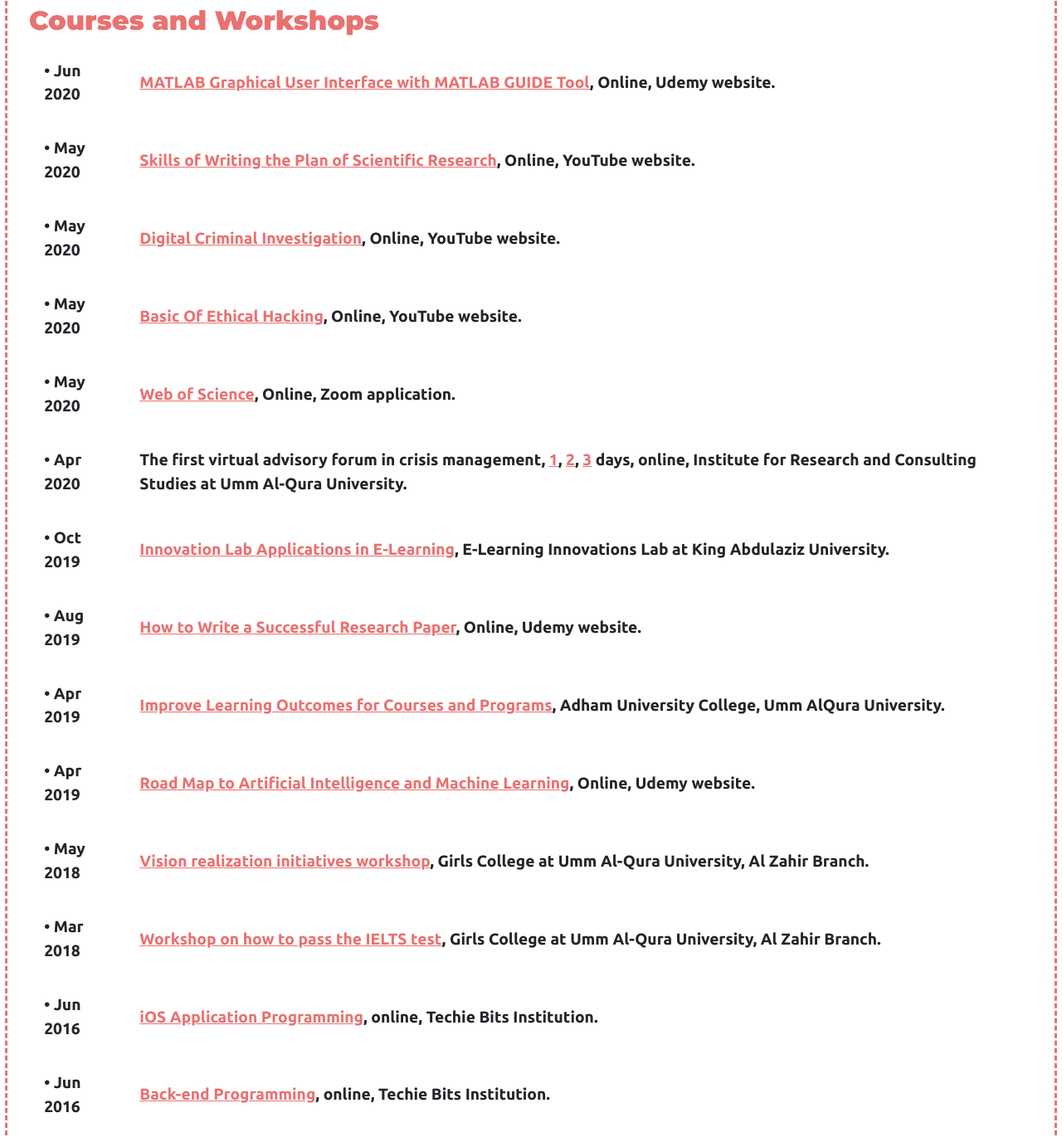
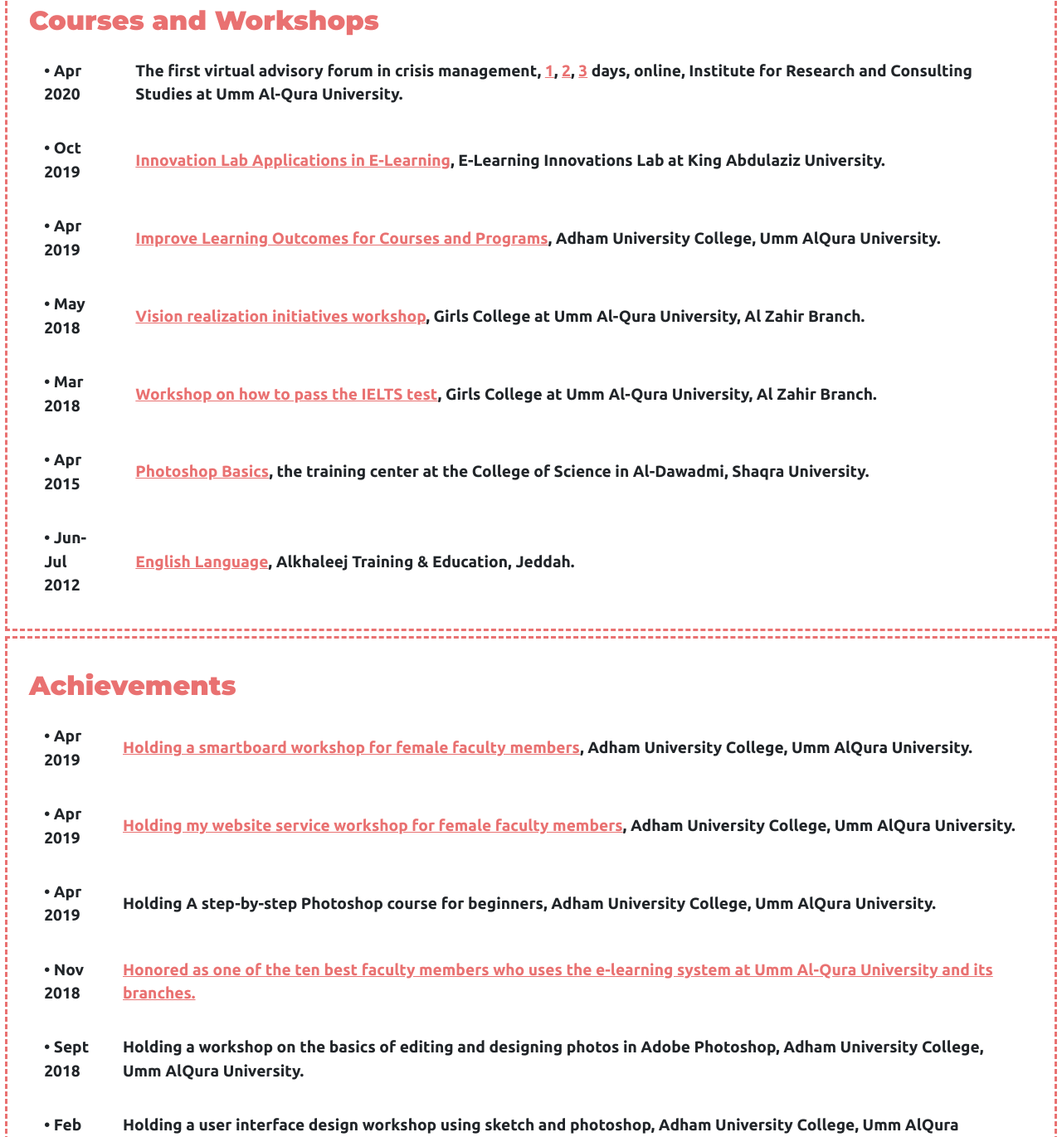
Before and after one commit to CSMariah/Mariah-CV, a plain HTML site: page index.html in a window 1280 px wide. Shown: the part 1429-2800 px from the top of the page at 83% size. Drawn offline with nearby package versions, Linux system fonts and the light colour scheme.

Commit message:
Add files via upload

```diff
--- a/index.html
+++ b/index.html
@@ -63,7 +63,7 @@
     <h2>Work Experience</h2>
     <table>
       <tr>
-        <td>• Apr 2017- Feb 2022</td>
+        <td>• Apr 2017- Mar 2022</td>
         <td><span class="pinkText"><a href="https://uqu.edu.sa/mskhayat">Computer Science Teacher</a></span>, Adham, <a href="https://uqu.edu.sa/uca">Adham University College</a>, <a href="https://uqu.edu.sa/">Umm Al-Qura University</a>.</td>
       </tr>
       <tr>
@@ -117,26 +117,6 @@
     <h2>Courses and Workshops</h2>
     <table>
       <tr>
-        <td>• Jun 2020</td>
-        <td><a href="documents/MATLABCUIwithGUIDECertificate.pdf">MATLAB Graphical User Interface with MATLAB GUIDE Tool</a>, Online, Udemy website.</td>
-      </tr>
-      <tr>
-        <td>• May 2020</td>
-        <td><a href="documents/SkillsOfWritingThePlanOfResearchCertificateOfAttendance.pdf">Skills of Writing the Plan of Scientific Research</a>, Online, YouTube website.</td>
-      </tr>
-      <tr>
-        <td>• May 2020</td>
-        <td><a href="documents/DigitalCriminalInvestigation.pdf">Digital Criminal Investigation</a>, Online, YouTube website.</td>
-      </tr>
-      <tr>
-        <td>• May 2020</td>
-        <td><a href="documents/BasicOfEthicalHackingCertificateOfAttendance.pdf">Basic Of Ethical Hacking</a>, Online, YouTube website.</td>
-      </tr>
-      <tr>
-        <td>• May 2020</td>
-        <td><a href="documents/WebOfScienceCertificate.pdf">Web of Science</a>, Online, Zoom application.</td>
-      </tr>
-      <tr>
         <td>• Apr 2020</td>
         <td>The first virtual advisory forum in crisis management, <a href="documents/1.pdf">1</a>, <a href="documents/2.pdf">2</a>, <a href="documents/3.pdf">3</a> days, online, Institute for Research and Consulting Studies at Umm Al-Qura
           University.
@@ -147,16 +127,8 @@
         <td><a href="documents/InnovationLabApplicationsInE-LearningKAU.jpeg">Innovation Lab Applications in E-Learning</a>, E-Learning Innovations Lab at King Abdulaziz University.</td>
       </tr>
       <tr>
-        <td>• Aug 2019</td>
-        <td><a href="documents/HowToWriteASuccessfulResearchPaper.pdf">How to Write a Successful Research Paper</a>, Online, Udemy website.</td>
-      </tr>
-      <tr>
         <td>• Apr 2019</td>
         <td><a href="documents/ImprovementOfLearningOutcomesForCouresesAndPrograms.jpg">Improve Learning Outcomes for Courses and Programs</a>, Adham University College, Umm AlQura University.</td>
-      </tr>
-      <tr>
-        <td>• Apr 2019</td>
-        <td><a href="documents/RoadMapToArtificialIntelligenceAndMachineLearning.jpg">Road Map to Artificial Intelligence and Machine Learning</a>, Online, Udemy website.</td>
       </tr>
       <tr>
         <td>• May 2018</td>
@@ -166,23 +138,6 @@
         <td>• Mar 2018</td>
         <td><a href="documents/ILETS.png">Workshop on how to pass the IELTS test</a>, Girls College at Umm Al-Qura University, Al Zahir Branch.</td>
       </tr>
-      <tr>
-        <td>• Jun 2016</td>
-        <td><a href="documents/iOSProg.pdf">iOS Application Programming</a>, online, Techie Bits Institution.</td>
-      </tr>
-      <tr>
-        <td>• Jun 2016</td>
-        <td><a href="documents/Back-EndProg.pdf">Back-end Programming</a>, online, Techie Bits Institution.</td>
-      </tr>
-      <tr>
-        <td>• Jun-Sep 2015</td>
-        <td><a href="documents/Mariah_Sami_Ahmed_Khayat_html5-css3-js_certificate.pdf">Front-end Website Programming</a>, Online, Rawaq website.</td>
-      </tr>
-      <tr>
-        <td>• Aug 2015</td>
-        <td><a href="documents/SwiftBasicsCsertificate.pdf">Swift Language Basics</a>, Online, Udemy website.</td>
-      </tr>
-      <tr>
         <td>• Apr 2015</td>
         <td><a href="documents/Photoshop.jpeg">Photoshop Basics</a>, the training center at the College of Science in Al-Dawadmi, Shaqra University.</td>
       </tr>
@@ -199,11 +154,11 @@
     <table>
       <tr>
         <td>• Apr 2019</td>
-        <td>Holding a smartboard workshop for female faculty members, Adham University College, Umm AlQura University.</td>
+        <td><a href="documents/MyWebSiteANDsmartboard.jpg">Holding a smartboard workshop for female faculty members</a>, Adham University College, Umm AlQura University.</td>
       </tr>
       <tr>
         <td>• Apr 2019</td>
-        <td>Holding my website service workshop for female faculty members, Adham University College, Umm AlQura University.</td>
+        <td><a href="documents/MyWebSiteANDsmartboard.jpg">Holding my website service workshop for female faculty members</a>, Adham University College, Umm AlQura University.</td>
       </tr>
       <tr>
         <td>• Apr 2019</td>
@@ -211,7 +166,7 @@
       </tr>
       <tr>
         <td>• Nov 2018</td>
-        <td>Honored as one of the ten best faculty members who uses the e-learning system at Umm Al-Qura University and its branches.</td>
+        <td><a href="documents/ELearning.jpg">Honored as one of the ten best faculty members who uses the e-learning system at Umm Al-Qura University and its branches.</a></td>
       </tr>
       <tr>
         <td>• Sept 2018</td>
@@ -258,7 +213,7 @@
       </tr>
       <tr>
         <td>Adobe Photoshop(UI, etc.)</td>
-        <td>⭐⭐⭐⭐</td>
+        <td>⭐⭐⭐</td>
       </tr>
       <tr>
         <td>Front-End Web Development (HTML, CSS, JS)</td>
```
Also changed, not shown: documents/ELearning.jpg (added), documents/MyWebSiteANDsmartboard.jpg (added), 1 other file.
